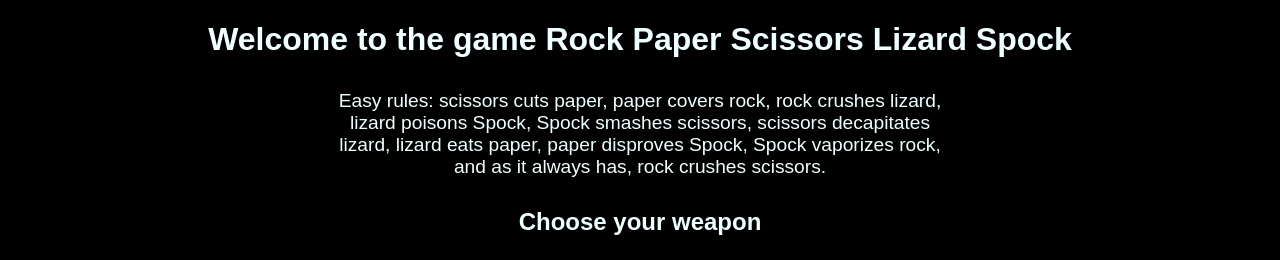
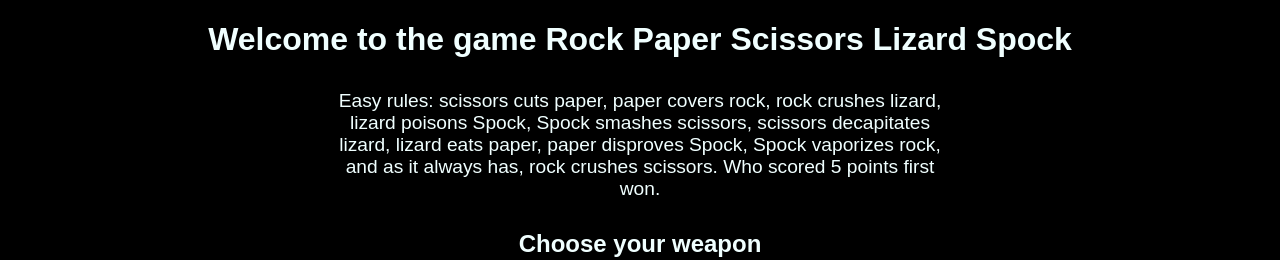
Before and after one commit to MinSalmy/Rock-Paper-Scissors, a plain HTML site: page index.html in a window 1280 px wide. Shown: the top 260 px of the page. Drawn offline with Linux system fonts and the light colour scheme; a web font is replaced by a local one.

Commit message:
index.html: changed text for <p> with more games details

```diff
--- a/index.html
+++ b/index.html
@@ -24,7 +24,7 @@
         <p>
             Easy rules: scissors cuts paper, paper covers rock, rock crushes lizard, lizard poisons Spock, Spock smashes scissors,
             scissors decapitates lizard, lizard eats paper, paper disproves Spock, Spock vaporizes rock, and as it
-            always has, rock crushes scissors.
+            always has, rock crushes scissors. Who scored 5 points first won.
         </p>
     </div>
 
--- a/styles.css
+++ b/styles.css
@@ -13,9 +13,6 @@ body {
     font-family: 'Earth Orbiter Laser', sans-serif;
     font-family: 'Earth Orbiter Punch', sans-serif;
     font-family: 'Earth Orbiter Title', sans-serif;
-
-
-
 }
 
 p {
```
